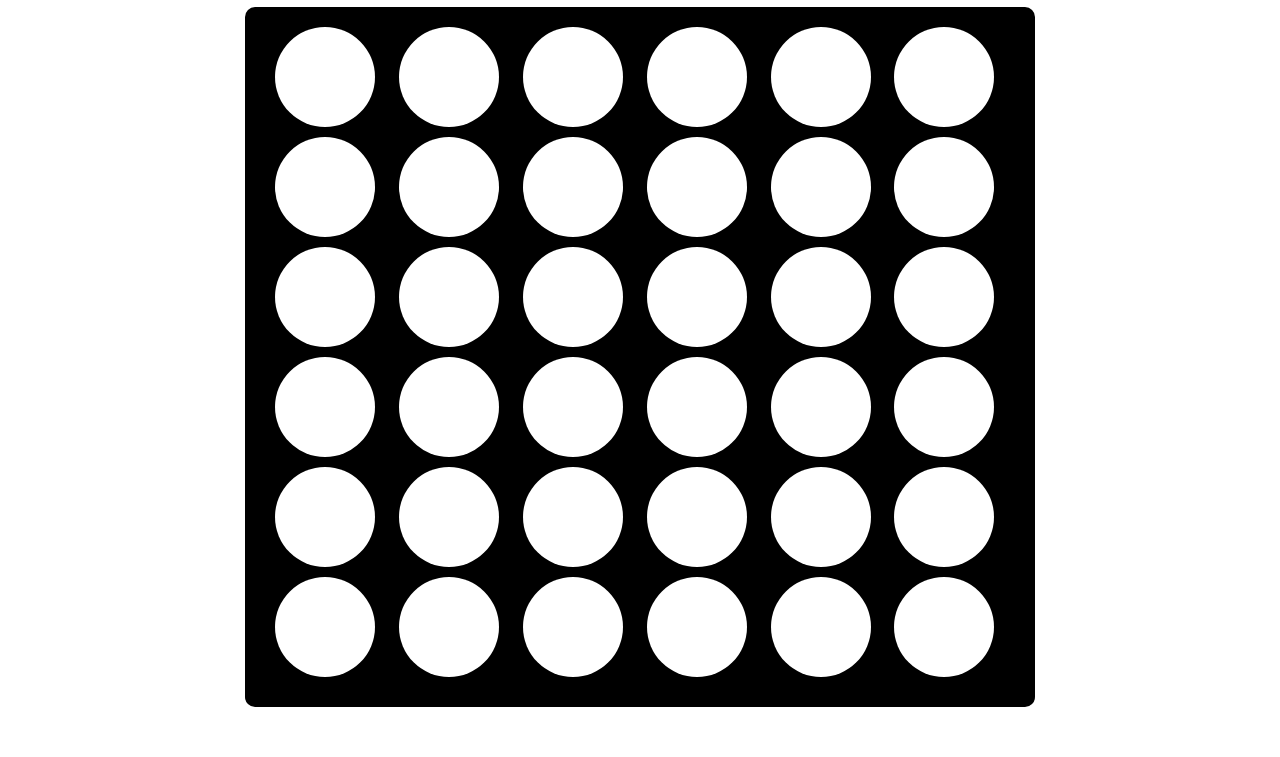
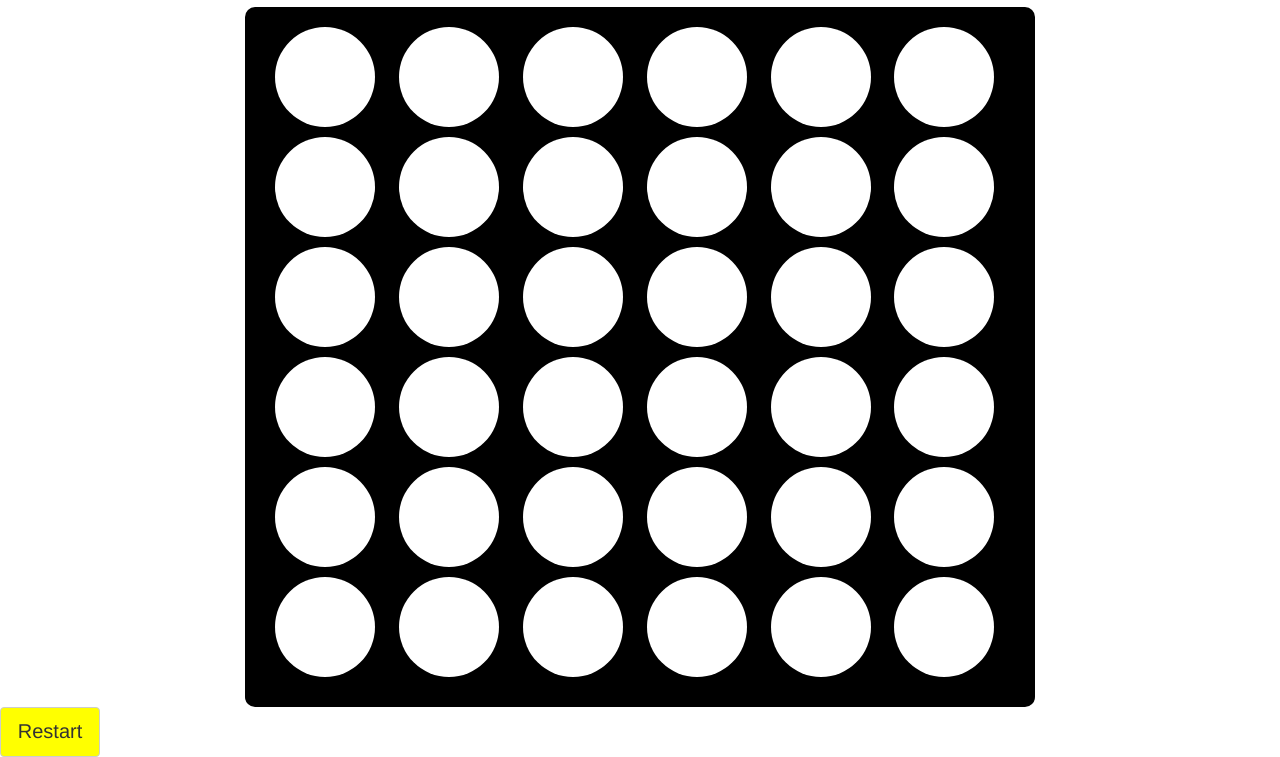
Before and after one commit to jcolairo/sg-project-1, a website: page index.html in a window 1280 px wide. Shown: the part 63-820 px from the top of the page. Drawn offline with nearby package versions, Linux system fonts and the light colour scheme.

Commit message:
added restart button and clean code

```diff
--- a/gravity.js
+++ b/gravity.js
@@ -1,4 +1,8 @@
 $(document).ready(function () {
+  $('button').click(function(){
+    document.location.reload();
+
+  });
   var count = 0;
   var col1 = [$('#05'), $('#04'), $('#03'), $('#02'), $('#01'), $('#00')];
   var col2 = [$('#15'), $('#14'), $('#13'), $('#12'), $('#11'), $('#10')];
--- a/index.html
+++ b/index.html
@@ -204,6 +204,10 @@
 
   </section>
 
+  <div>
+    <button class="btn btn-default" type="submit" href="index.html">Restart</button>
+  </div>
+
   <script src="gravity.js" charset="utf-8"></script>
   <script src="blue-counter-winner.js" charset="utf-8"></script>
   <script src="red-counter-winner.js" charset="utf-8"></script>
--- a/main.css
+++ b/main.css
@@ -18,6 +18,14 @@ h1 {
 }
 .circle:hover {
   background-color: #545454;
+}
+.btn {
+  display: block;
+  text-align: center;
+  height: 50px;
+  width: 100px;
+  font-size: 20px;
+  background: yellow;
 }
 .column1 {
   display: inline-block;
@@ -43,8 +51,8 @@ h1 {
   border-radius: 50%;
 }
 .red {
-  background-color: red!important;
+  background-color: red;
 }
 .blue {
-  background-color: blue!important;
+  background-color: blue;
 }
```
